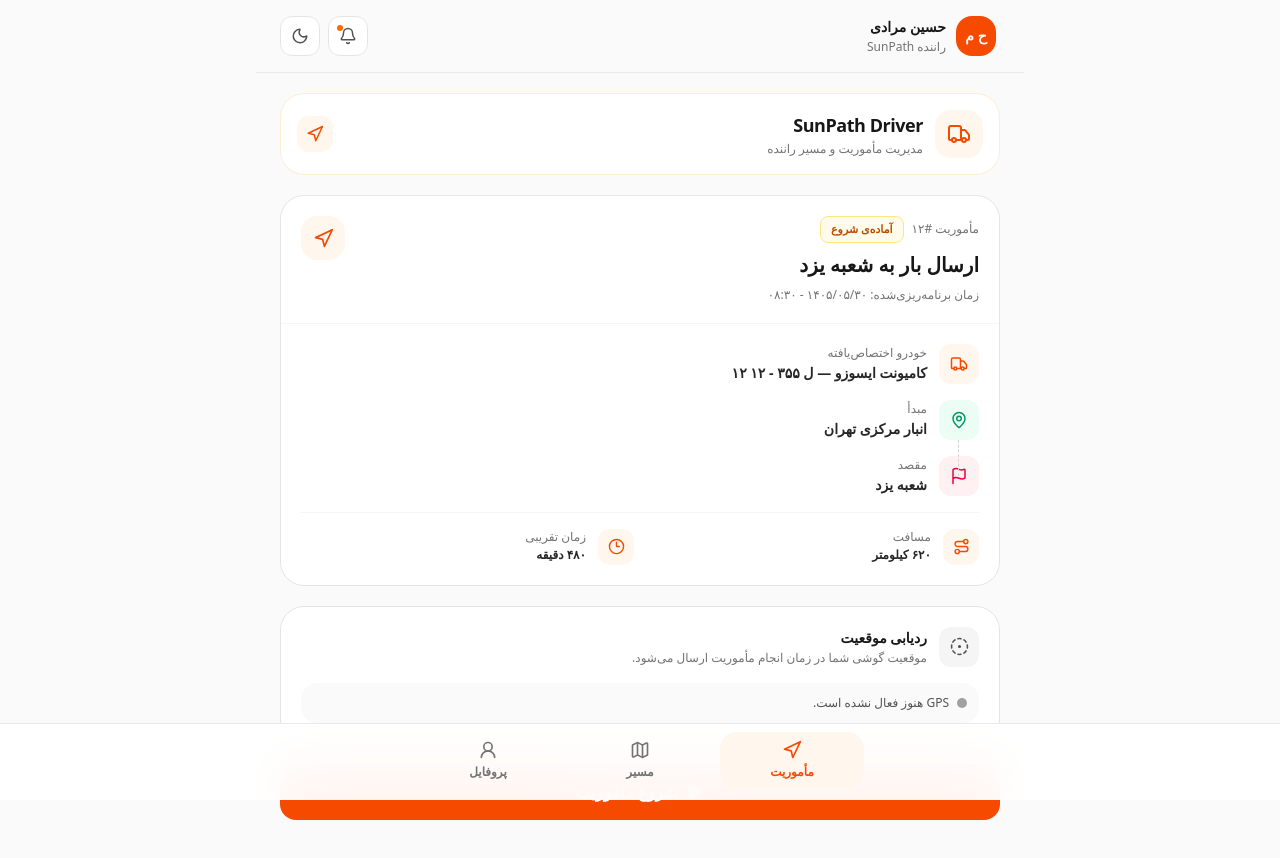
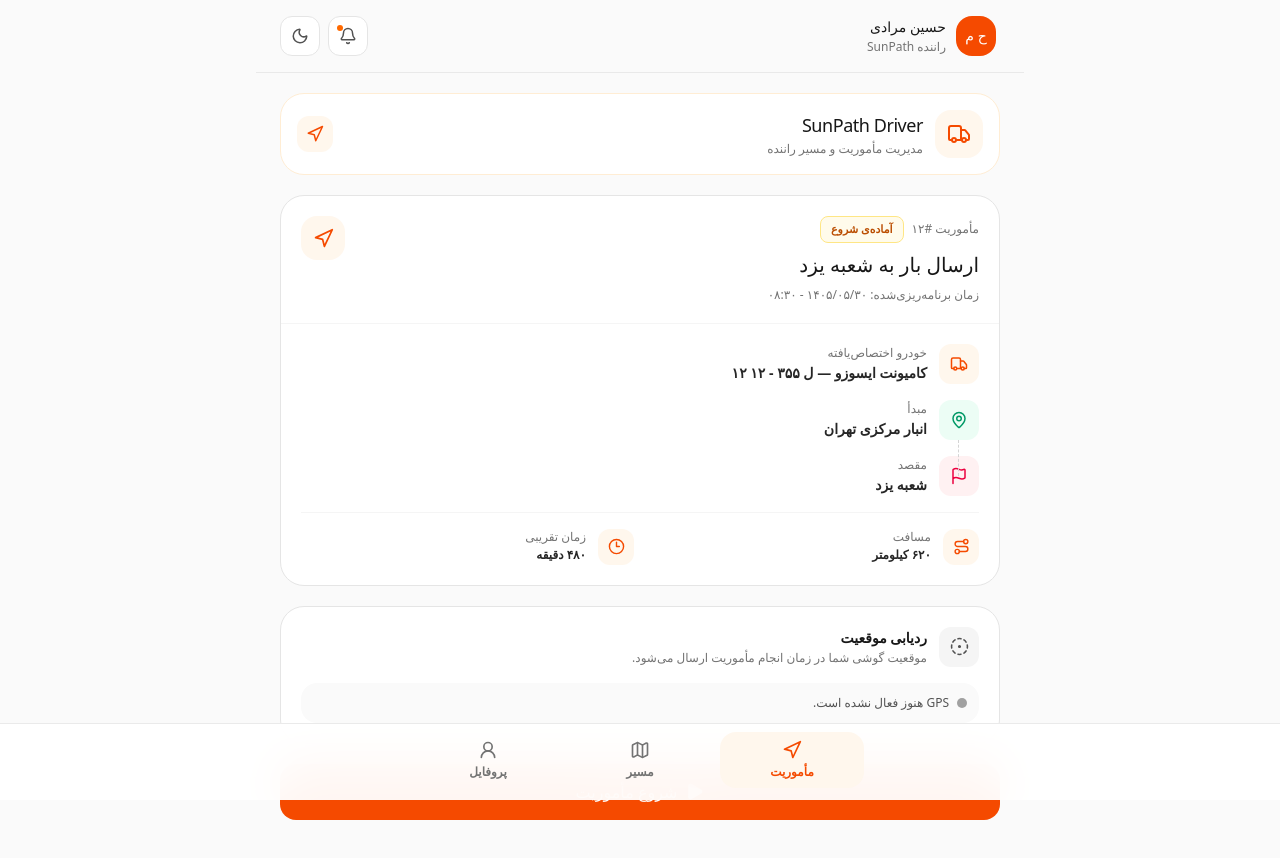
Before and after one commit to frau-azadeh/sunpath-frontend, a Next.js app: page /driver/dispatch in a window 1280 px wide. Shown: the top 858 px of the page. Built offline with nearby package versions, Linux system fonts and the light colour scheme.

Commit message:
update prettier

```diff
--- a/components/driver/DriverDispatchPageClient.tsx
+++ b/components/driver/DriverDispatchPageClient.tsx
@@ -22,7 +22,6 @@
   UserRound,
   X,
 } from 'lucide-react';
-import { useTheme } from 'next-themes';
 import { toast } from 'sonner';
 
 import { dispatchService } from '@/services/dispatchService';
@@ -100,17 +99,22 @@
 };
 
 export function DriverDispatchPageClient() {
-  const { resolvedTheme, setTheme } = useTheme();
-
   const [activeTab, setActiveTab] = useState<DriverPageTab>('dispatch');
-
   const [isProfileOpen, setIsProfileOpen] = useState(false);
   const [isSubmitting, setIsSubmitting] = useState(false);
-
   const [dispatch, setDispatch] = useState<DriverActiveDispatch>(mockDispatch);
 
   const handleThemeToggle = (): void => {
-    setTheme(resolvedTheme === 'dark' ? 'light' : 'dark');
+    const rootElement = document.documentElement;
+    const isDarkTheme = rootElement.classList.contains('dark');
+
+    if (isDarkTheme) {
+      rootElement.classList.remove('dark');
+      localStorage.setItem('sunpath-theme', 'light');
+    } else {
+      rootElement.classList.add('dark');
+      localStorage.setItem('sunpath-theme', 'dark');
+    }
   };
 
   const handleStartDispatch = async (): Promise<void> => {
@@ -174,12 +178,12 @@
               className="flex min-w-0 items-center gap-2.5 rounded-2xl p-1 text-right transition hover:bg-neutral-100 dark:hover:bg-neutral-900"
               aria-label="نمایش پروفایل راننده"
             >
-              <div className="flex h-10 w-10 shrink-0 items-center justify-center rounded-2xl bg-orange-600 text-sm font-black text-white">
+              <div className="flex h-10 w-10 shrink-0 items-center justify-center rounded-2xl bg-orange-600 text-sm  text-white">
                 {mockDriverProfile.avatarInitials}
               </div>
 
               <div className="min-w-0">
-                <p className="truncate text-sm font-black">
+                <p className="truncate text-sm ">
                   {mockDriverProfile.fullName}
                 </p>
 
@@ -207,13 +211,9 @@
                 aria-label="تغییر حالت نمایش"
                 title="تغییر حالت روشن و تیره"
               >
-                <span suppressHydrationWarning>
-                  {resolvedTheme === 'dark' ? (
-                    <Sun size={18} className="text-amber-400" />
-                  ) : (
-                    <Moon size={18} />
-                  )}
-                </span>
+                <Moon size={18} className="block dark:hidden" />
+
+                <Sun size={18} className="hidden text-amber-400 dark:block" />
               </button>
             </div>
           </div>
@@ -227,9 +227,7 @@
               </div>
 
               <div>
-                <p className="text-lg font-black tracking-tight">
-                  SunPath Driver
-                </p>
+                <p className="text-lg  tracking-tight">SunPath Driver</p>
 
                 <p className="mt-0.5 text-xs text-neutral-500 dark:text-neutral-400">
                   مدیریت مأموریت و مسیر راننده
@@ -273,7 +271,6 @@
         onClose={() => setIsProfileOpen(false)}
         onOpenSettings={() => {
           setIsProfileOpen(false);
-
           toast.info('تنظیمات حساب کاربری پس از پیاده‌سازی لاگین فعال می‌شود.');
         }}
       />
@@ -315,7 +312,7 @@
                 </span>
               </div>
 
-              <h1 className="mt-2 text-xl font-black">{dispatch.title}</h1>
+              <h1 className="mt-2 text-xl ">{dispatch.title}</h1>
 
               <p className="mt-2 text-xs text-neutral-500 dark:text-neutral-400">
                 زمان برنامه‌ریزی‌شده: {dispatch.scheduledAt}
@@ -382,7 +379,7 @@
           type="button"
           onClick={() => void onStartDispatch()}
           disabled={isSubmitting}
-          className="flex min-h-14 w-full items-center justify-center gap-2 rounded-2xl bg-orange-600 px-5 text-base font-black text-white transition hover:bg-orange-700 active:scale-[0.99] disabled:cursor-not-allowed disabled:opacity-60"
+          className="flex min-h-14 w-full items-center justify-center gap-2 rounded-2xl bg-orange-600 px-5 text-base  text-white transition hover:bg-orange-700 active:scale-[0.99] disabled:cursor-not-allowed disabled:opacity-60"
         >
           {isSubmitting ? (
             <>
@@ -403,7 +400,7 @@
           type="button"
           onClick={() => void onCompleteDispatch()}
           disabled={isSubmitting}
-          className="flex min-h-14 w-full items-center justify-center gap-2 rounded-2xl bg-emerald-600 px-5 text-base font-black text-white transition hover:bg-emerald-700 active:scale-[0.99] disabled:cursor-not-allowed disabled:opacity-60"
+          className="flex min-h-14 w-full items-center justify-center gap-2 rounded-2xl bg-emerald-600 px-5 text-base  text-white transition hover:bg-emerald-700 active:scale-[0.99] disabled:cursor-not-allowed disabled:opacity-60"
         >
           {isSubmitting ? (
             <>
@@ -475,7 +472,7 @@
       <section className="overflow-hidden rounded-3xl border border-neutral-200 bg-white dark:border-neutral-800 dark:bg-neutral-900">
         <div className="flex items-center justify-between border-b border-neutral-100 p-5 dark:border-neutral-800">
           <div>
-            <p className="text-lg font-black">مسیر مأموریت</p>
+            <p className="text-lg ">مسیر مأموریت</p>
 
             <p className="mt-1 text-xs text-neutral-500 dark:text-neutral-400">
               اطلاعات مسیر برنامه‌ریزی‌شده
@@ -508,7 +505,7 @@
       </section>
 
       <section className="rounded-3xl border border-neutral-200 bg-white p-5 dark:border-neutral-800 dark:bg-neutral-900">
-        <p className="text-sm font-black">خلاصه‌ی مسیر</p>
+        <p className="text-sm ">خلاصه‌ی مسیر</p>
 
         <div className="mt-4 grid grid-cols-2 gap-3">
           <SmallStat
@@ -541,12 +538,12 @@
     <div className="flex flex-col gap-5">
       <section className="rounded-3xl border border-neutral-200 bg-white p-5 dark:border-neutral-800 dark:bg-neutral-900">
         <div className="flex items-center gap-4">
-          <div className="flex h-16 w-16 items-center justify-center rounded-3xl bg-orange-600 text-lg font-black text-white">
+          <div className="flex h-16 w-16 items-center justify-center rounded-3xl bg-orange-600 text-lg  text-white">
             {profile.avatarInitials}
           </div>
 
           <div>
-            <h1 className="text-lg font-black">{profile.fullName}</h1>
+            <h1 className="text-lg ">{profile.fullName}</h1>
 
             <p className="mt-1 text-sm text-neutral-500 dark:text-neutral-400">
               کد راننده: {profile.driverCode}
@@ -682,12 +679,12 @@
 
         <div className="flex items-start justify-between gap-4">
           <div className="flex items-center gap-3">
-            <div className="flex h-14 w-14 items-center justify-center rounded-2xl bg-orange-600 text-base font-black text-white">
+            <div className="flex h-14 w-14 items-center justify-center rounded-2xl bg-orange-600 text-base  text-white">
               {profile.avatarInitials}
             </div>
 
             <div>
-              <p className="text-base font-black">{profile.fullName}</p>
+              <p className="text-base ">{profile.fullName}</p>
 
               <p className="mt-1 text-xs text-neutral-500 dark:text-neutral-400">
                 {profile.phoneNumber}
@@ -779,7 +776,7 @@
         <span className="text-xs">{label}</span>
       </div>
 
-      <p className="mt-2 text-sm font-black text-neutral-800 dark:text-neutral-100">
+      <p className="mt-2 text-sm  text-neutral-800 dark:text-neutral-100">
         {value}
       </p>
     </div>
```
